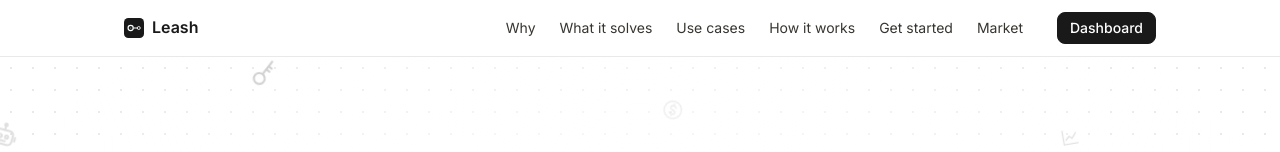
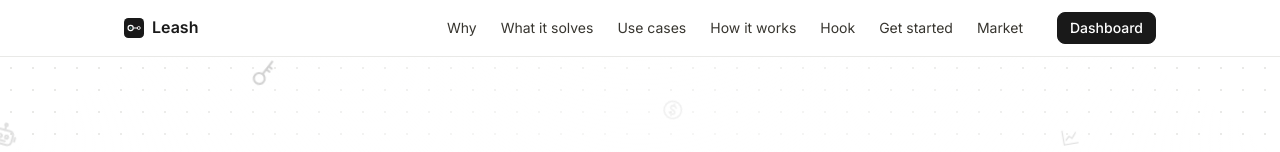
Before and after one commit to akugone/leash-tokyo, a React (Vite) app in the folder dashboard/: page / in a window 1280 px wide. Shown: the top 152 px of the page. Built offline with nearby package versions, Linux system fonts and the light colour scheme.

Commit message:
feat(landing): Hook in the menu, to 04 Inside the hook

```diff
--- a/dashboard/src/landing/Landing.tsx
+++ b/dashboard/src/landing/Landing.tsx
@@ -78,6 +78,7 @@ function Nav() {
           <a href="#solves">What it solves</a>
           <a href="#use-cases">Use cases</a>
           <a href="#how">How it works</a>
+          <a href="#hook">Hook</a>
           <a href="#start">Get started</a>
           <a href="#market">Market</a>
         </nav>
```
